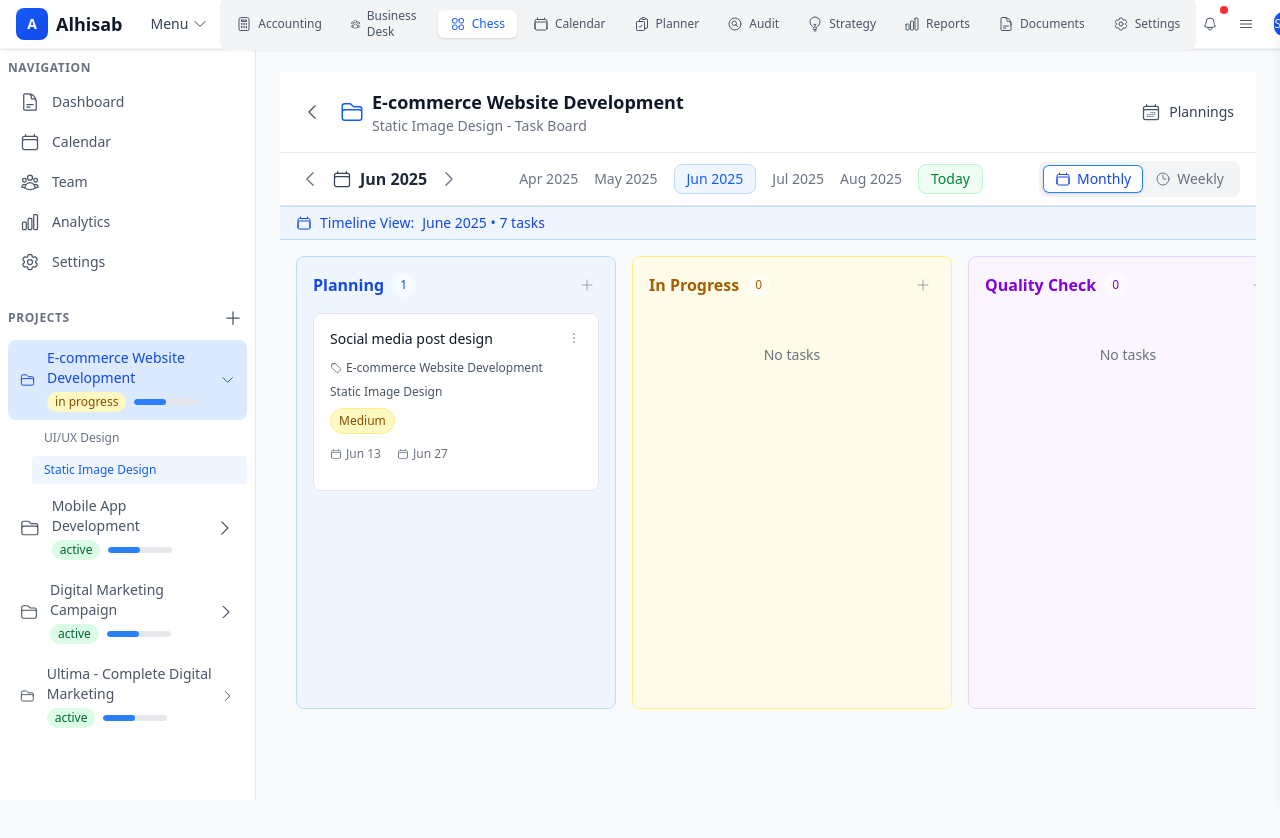
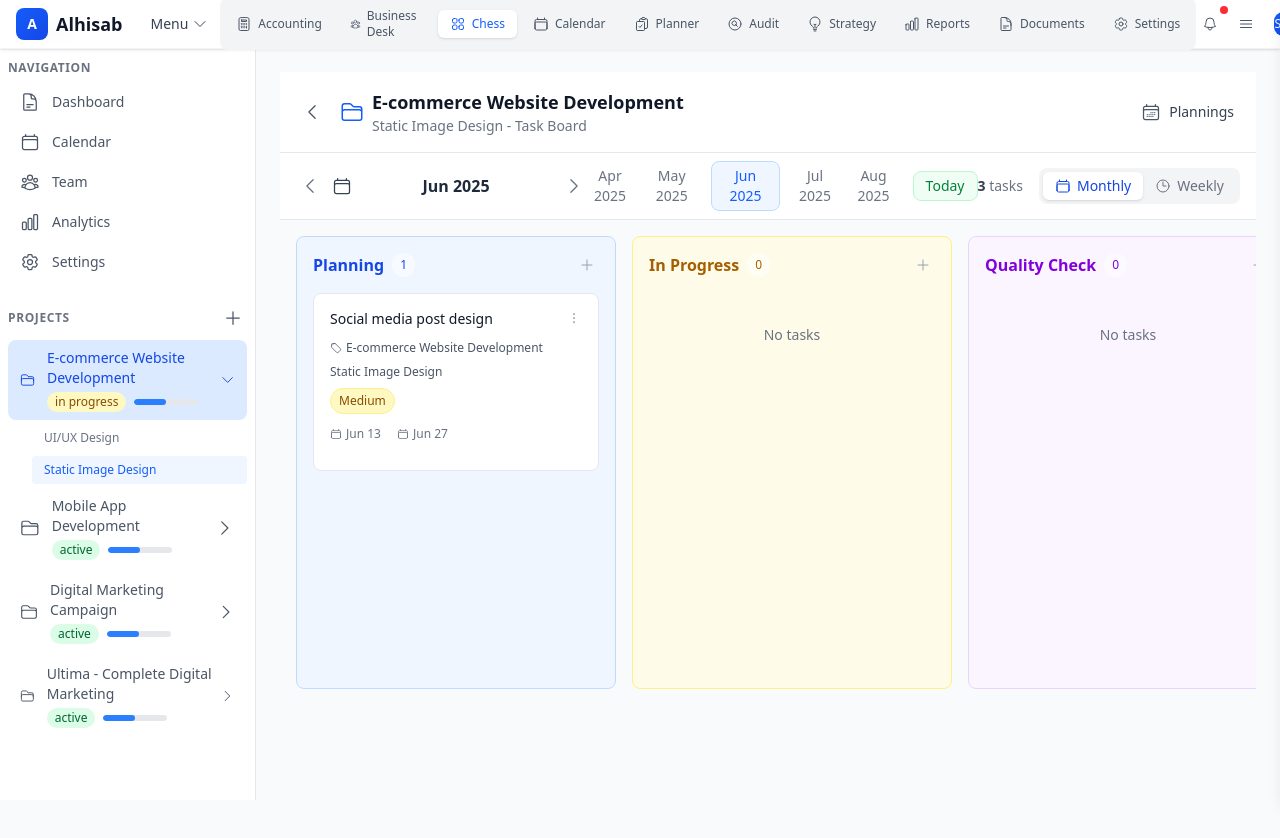
Before and after one commit to einfoengine/alhisab, a Next.js app in the folder frontend/: page /chess/proj_001/ser_001 in a window 1280 px wide. Shown: the top 838 px of the page. Built offline with nearby package versions, Linux system fonts and the light colour scheme.

Commit message:
Timeline view of the tasks are in progress

```diff
--- a/frontend/src/app/chess/[projectId]/[serviceId]/page.tsx
+++ b/frontend/src/app/chess/[projectId]/[serviceId]/page.tsx
@@ -224,6 +224,7 @@ const ServiceTasksPage = () => {
         view={timelineView}
         onDateChange={handleDateChange}
         onViewChange={handleViewChange}
+        taskCount={filteredTasks.length}
       />
 
       {/* Task Board */}
@@ -232,11 +233,6 @@ const ServiceTasksPage = () => {
           tasks={filteredTasks}
           onUpdateTask={handleUpdateTask}
           onAddTask={handleAddTask}
-          timelineInfo={{
-            view: timelineView,
-            currentDate: currentDate,
-            totalTasks: tasks.length
-          }}
         />
       </main>
     </div>
--- a/frontend/src/components/TasksBoardView.tsx
+++ b/frontend/src/components/TasksBoardView.tsx
@@ -51,11 +51,6 @@ interface TasksBoardViewProps {
   tasks: Task[];
   onUpdateTask: (taskId: string, updates: Partial<Task>) => void;
   onAddTask: () => void;
-  timelineInfo?: {
-    view: 'monthly' | 'weekly';
-    currentDate: Date;
-    totalTasks: number;
-  };
 }
 
 const STATUS_COLUMNS = [
@@ -225,7 +220,7 @@ function SortableTaskCard({ task }: { task: Task }) {
   );
 }
 
-const TasksBoardView: React.FC<TasksBoardViewProps> = ({ tasks, onUpdateTask, onAddTask, timelineInfo }) => {
+const TasksBoardView: React.FC<TasksBoardViewProps> = ({ tasks, onUpdateTask, onAddTask }) => {
   const sensors = useSensors(
     useSensor(PointerSensor),
     useSensor(KeyboardSensor)
@@ -248,40 +243,8 @@ const TasksBoardView: React.FC<TasksBoardViewProps> = ({ tasks, onUpdateTask, on
     return tasks.filter(task => task.status === status);
   };
 
-  const formatTimelineInfo = () => {
-    if (!timelineInfo) return null;
-
-    const { view, currentDate, totalTasks } = timelineInfo;
-
-    if (view === 'monthly') {
-      const monthYear = currentDate.toLocaleDateString('en-US', { month: 'long', year: 'numeric' });
-      return `${monthYear} • ${totalTasks} tasks`;
-    } else {
-      const startOfWeek = new Date(currentDate);
-      startOfWeek.setDate(currentDate.getDate() - currentDate.getDay());
-      const endOfWeek = new Date(startOfWeek);
-      endOfWeek.setDate(startOfWeek.getDate() + 6);
-
-      const startStr = startOfWeek.toLocaleDateString('en-US', { month: 'short', day: 'numeric' });
-      const endStr = endOfWeek.toLocaleDateString('en-US', { month: 'short', day: 'numeric' });
-
-      return `${startStr} - ${endStr} • ${totalTasks} tasks`;
-    }
-  };
-
   return (
     <div className="h-full flex flex-col">
-      {/* Timeline Indicator */}
-      {timelineInfo && (
-        <div className="bg-blue-50 border-y border-blue-200 px-4 py-1.5 flex-shrink-0">
-          <div className="flex items-center gap-2 text-sm text-blue-700">
-            <CalendarIcon className="w-4 h-4" />
-            <span className="font-medium">Timeline View:</span>
-            <span>{formatTimelineInfo()}</span>
-          </div>
-        </div>
-      )}
-
       {/* Kanban Board */}
       <div className="flex-1 overflow-x-auto">
         <DndContext
--- a/frontend/src/components/TimelineSelector.tsx
+++ b/frontend/src/components/TimelineSelector.tsx
@@ -1,6 +1,6 @@
 'use client';
 
-import React, { useState } from 'react';
+import React, { useState, useEffect } from 'react';
 import { ChevronLeftIcon, ChevronRightIcon, CalendarIcon, ClockIcon } from '@heroicons/react/24/outline';
 
 export type TimelineView = 'monthly' | 'weekly';
@@ -10,6 +10,7 @@ export interface TimelineSelectorProps {
   view: TimelineView;
   onDateChange: (date: Date) => void;
   onViewChange: (view: TimelineView) => void;
+  taskCount: number;
 }
 
 const TimelineSelector: React.FC<TimelineSelectorProps> = ({
@@ -17,8 +18,13 @@ const TimelineSelector: React.FC<TimelineSelectorProps> = ({
   view,
   onDateChange,
   onViewChange,
+  taskCount,
 }) => {
-  const [selectedMonth, setSelectedMonth] = useState(currentDate);
+  const [selectedDate, setSelectedDate] = useState(currentDate);
+
+  useEffect(() => {
+    setSelectedDate(currentDate);
+  }, [currentDate]);
 
   const formatMonth = (date: Date) => {
     return date.toLocaleDateString('en-US', { month: 'short', year: 'numeric' });
@@ -26,49 +32,58 @@ const TimelineSelector: React.FC<TimelineSelectorProps> = ({
 
   const formatWeek = (date: Date) => {
     const startOfWeek = new Date(date);
-    startOfWeek.setDate(date.getDate() - date.getDay());
+    startOfWeek.setDate(date.getDate() - (date.getDay() === 0 ? 6 : date.getDay() - 1)); // Monday
+    startOfWeek.setHours(0, 0, 0, 0);
 
     const endOfWeek = new Date(startOfWeek);
-    endOfWeek.setDate(startOfWeek.getDate() + 6);
+    endOfWeek.setDate(startOfWeek.getDate() + 6); // Sunday
+    endOfWeek.setHours(23, 59, 59, 999);
 
-    const startStr = startOfWeek.toLocaleDateString('en-US', { month: 'short', day: 'numeric' });
-    const endStr = endOfWeek.toLocaleDateString('en-US', { month: 'short', day: 'numeric' });
+    const startMonth = startOfWeek.toLocaleDateString('en-US', { month: 'short' });
+    const startDay = startOfWeek.getDate();
+    const endMonth = endOfWeek.toLocaleDateString('en-US', { month: 'short' });
+    const endDay = endOfWeek.getDate();
+    const year = startOfWeek.getFullYear();
 
-    return `${startStr} - ${endStr}`;
+    if (startMonth === endMonth) {
+      return `${startMonth} ${startDay} - ${endDay}, ${year}`;
+    }
+
+    return `${startMonth} ${startDay} - ${endMonth} ${endDay}, ${year}`;
   };
 
   const navigatePrevious = () => {
-    const newDate = new Date(selectedMonth);
+    const newDate = new Date(selectedDate);
     if (view === 'monthly') {
       newDate.setMonth(newDate.getMonth() - 1);
     } else {
       newDate.setDate(newDate.getDate() - 7);
     }
-    setSelectedMonth(newDate);
+    setSelectedDate(newDate);
     onDateChange(newDate);
   };
 
   const navigateNext = () => {
-    const newDate = new Date(selectedMonth);
+    const newDate = new Date(selectedDate);
     if (view === 'monthly') {
       newDate.setMonth(newDate.getMonth() + 1);
     } else {
       newDate.setDate(newDate.getDate() + 7);
     }
-    setSelectedMonth(newDate);
+    setSelectedDate(newDate);
     onDateChange(newDate);
   };
 
   const quickNavigate = (monthsOffset: number) => {
     const newDate = new Date();
     newDate.setMonth(newDate.getMonth() + monthsOffset);
-    setSelectedMonth(newDate);
+    setSelectedDate(newDate);
     onDateChange(newDate);
   };
 
   const goToToday = () => {
     const today = new Date();
-    setSelectedMonth(today);
+    setSelectedDate(today);
     onDateChange(today);
   };
 
@@ -87,8 +102,8 @@ const TimelineSelector: React.FC<TimelineSelectorProps> = ({
 
           <div className="flex items-center gap-2">
             <CalendarIcon className="w-5 h-5 text-gray-700" />
-            <span className="text-base font-semibold text-gray-800">
-              {view === 'monthly' ? formatMonth(selectedMonth) : formatWeek(selectedMonth)}
+            <span className="text-base font-semibold text-gray-800 w-48 text-center">
+              {view === 'monthly' ? formatMonth(selectedDate) : formatWeek(selectedDate)}
             </span>
           </div>
 
@@ -102,13 +117,13 @@ const TimelineSelector: React.FC<TimelineSelectorProps> = ({
         </div>
 
         {/* Quick Navigation */}
-        <div className="flex items-center gap-4">
+        <div className="flex-1 flex justify-center items-center gap-4">
           <div className="flex items-center gap-4 text-sm font-medium">
-            {[-2, -1, 0, 1, 2].map((offset) => {
+            {view === 'monthly' && [-2, -1, 0, 1, 2].map((offset) => {
               const date = new Date();
               date.setMonth(date.getMonth() + offset);
-              const isCurrent = selectedMonth.getMonth() === date.getMonth() &&
-                               selectedMonth.getFullYear() === date.getFullYear();
+              const isCurrent = selectedDate.getMonth() === date.getMonth() &&
+                               selectedDate.getFullYear() === date.getFullYear();
 
               if (isCurrent) {
                 return (
@@ -141,13 +156,17 @@ const TimelineSelector: React.FC<TimelineSelectorProps> = ({
           </button>
         </div>
 
-        {/* View Toggle */}
+        {/* View Toggle & Task Count */}
+        <div className="flex items-center gap-4">
+          <div className="text-sm text-gray-500">
+            <span className="font-bold text-gray-700">{taskCount}</span> tasks
+          </div>
           <div className="flex items-center bg-gray-100 rounded-lg p-1">
             <button
               onClick={() => onViewChange('monthly')}
               className={`px-3 py-1 rounded-md text-sm font-medium transition-colors flex items-center gap-1.5 ${
                 view === 'monthly'
-                ? 'bg-white text-blue-700 shadow-sm ring-1 ring-inset ring-blue-500'
+                  ? 'bg-white text-blue-700 shadow-sm'
                   : 'text-gray-500 hover:text-gray-900'
               }`}
             >
@@ -158,7 +177,7 @@ const TimelineSelector: React.FC<TimelineSelectorProps> = ({
               onClick={() => onViewChange('weekly')}
               className={`px-3 py-1 rounded-md text-sm font-medium transition-colors flex items-center gap-1.5 ${
                 view === 'weekly'
-                ? 'bg-white text-blue-700 shadow-sm ring-1 ring-inset ring-blue-500'
+                  ? 'bg-white text-blue-700 shadow-sm'
                   : 'text-gray-500 hover:text-gray-900'
               }`}
             >
@@ -168,6 +187,7 @@ const TimelineSelector: React.FC<TimelineSelectorProps> = ({
           </div>
         </div>
       </div>
+    </div>
   );
 };
 
```
Lines whose indentation alone changed are shown as unchanged.
